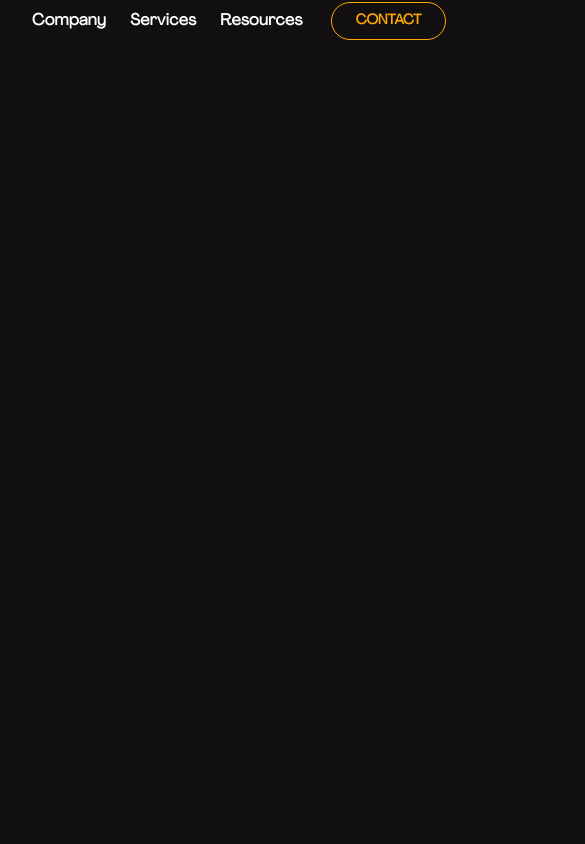
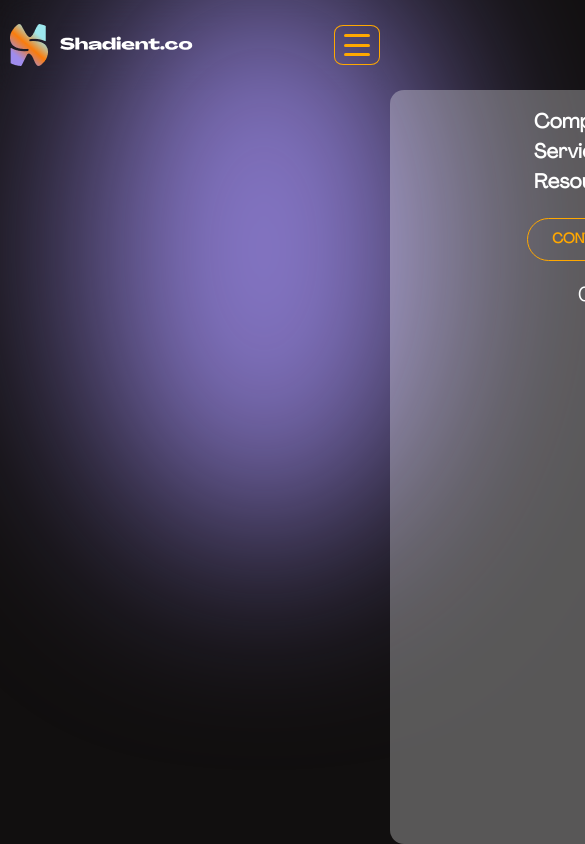
Before and after one commit to VladyslavOnishchenko/website-design, a website: page index.html in a window 390 px wide. Shown: the top 844 px of the page, 585 px wide, since content can reach past the window. Drawn offline with Linux system fonts and the light colour scheme.

Commit message:
Добавлен бургер-меAdded a burger menu and a click counter using JavaScript

```diff
--- /dev/null
+++ b/assets/js/burger.js
@@ -0,0 +1,6 @@
+const burger = document.querySelector('.header__burger');
+const menu = document.querySelector('.header__menu');
+
+burger.addEventListener('click', () => {
+    menu.classList.toggle('header__menu--open')
+})
--- /dev/null
+++ b/assets/js/counter.js
@@ -0,0 +1,10 @@
+const counter = document.querySelector ('.header__counter');
+const counterBtn = document.querySelector('.header__button');
+let count = 0;
+
+// console.log(counter, counterBtn);
+
+counterBtn.addEventListener('click', () =>{
+    count = count + 1;
+    counter.textContent = count;
+});
--- a/index.html
+++ b/index.html
@@ -4,8 +4,6 @@
     <meta charset="UTF-8"/>
     <meta name="viewport" content="width=device-width, initial-scale=1.0"/>
     <title>Shadient.co</title>
-<!--    <link rel="preconnect" href="https://fonts.googleapis.com"/>-->
-<!--    <link rel="preconnect" href="https://fonts.gstatic.com" crossorigin/>-->
     <link rel="stylesheet" href="assets/css/main.css"/>
 </head>
 <body class="body">
@@ -26,10 +24,18 @@
                         </ul>
                     </nav>
                     <button class="button button--secondary header__button">Contact</button>
+                    <span class="header__counter">0</span>
                 </div>
+                <button class="header__burger" aria-label="Menu" aria-expanded="false">
+                    <span></span>
+                    <span></span>
+                    <span></span>
+                </button>
             </div>
         </div>
     </header>
 </div>
+<script src="assets/js/burger.js"></script>
+<script src="assets/js/counter.js"></script>
 </body>
 </html>
--- a/src/scss/abstracts/_index.scss
+++ b/src/scss/abstracts/_index.scss
@@ -1 +1,2 @@
 @forward "variables";
+@forward "mixins";
--- a/src/scss/abstracts/_mixins.scss
+++ b/src/scss/abstracts/_mixins.scss
@@ -0,0 +1,39 @@
+@use "variables" as *;
+
+@mixin blob($color) {
+  content: "";
+  position: absolute;
+  background-color: $color;
+  border-radius: 50%;
+  filter: blur(100px);
+}
+
+@mixin hover{
+  transition: all 0.3s;
+
+  @media (hover: hover){
+    &:hover{
+      @content;
+    }
+  }
+}
+
+@mixin hover-link{
+  @include hover{
+    color: $color-accent;
+  }
+}
+
+@mixin hover-button{
+  @include hover{
+    background-color: $black;
+    color: $white;
+  }
+}
+
+@mixin hover-button-secondary{
+  @include hover{
+    background-color: $color-accent;
+    color: $black;
+  }
+}
--- a/src/scss/abstracts/_variables.scss
+++ b/src/scss/abstracts/_variables.scss
@@ -24,3 +24,5 @@
 
 //Size
 $container-width: 1440px;
+$tablet-width: 768px;
+$phone-width: 480px;
--- a/src/scss/components/_button.scss
+++ b/src/scss/components/_button.scss
@@ -8,28 +8,22 @@
   padding: 12px 24px;
   text-transform: uppercase;
   font-size: 14px;
-  line-height: 1.2;
   letter-spacing: 0;
   cursor: pointer;
-  border: transparent;
+  border: 1px solid transparent;
+  display: flex;
+  align-items: center;
+  justify-content: center;
 
-  transition: background-color 0.2s, color 0.2s;
+  @include hover-button;
 
-  &:hover {
-    background-color: $black;
-    color: $white;
-  }
 
   &--secondary{
     color: $color-accent;
     background-color: transparent;
     border: 1px solid $color-accent;
     padding: 10px 24px;
-
-    &:hover {
-      background-color: $color-accent;
-      color: $black;
-    }
+    @include hover-button-secondary;
   }
 
 }
--- a/src/scss/layout/_container.scss
+++ b/src/scss/layout/_container.scss
@@ -1,18 +1,19 @@
 @use "../base/index" as *;
-
+@use "../abstracts" as *;
 
 [class*="container"] {
   max-width: 1300px;
   margin: 0 auto;
   padding: 0 20px;
+
+
+  @media (max-width: $tablet-width) {
+    //max-width: 990px;
+    padding: 0 15px;
+  }
+
+  @media (max-width: $phone-width) {
+    //max-width: 1200px;
+    padding: 0 10px;
+  }
 }
-
-//  @media (min-width: $tablet) {
-//    max-width: 990px;
-//    padding: 0 15px;
-//  }
-//
-//  @media (min-width: $desktop) {
-//    max-width: 1200px;
-//    padding: 0 10px;
-//  }
--- a/src/scss/layout/_header.scss
+++ b/src/scss/layout/_header.scss
@@ -1,5 +1,28 @@
 @use "../abstracts" as *;
+
+.body {
+  overflow-x: hidden;
+}
+
 .header {
+  padding: 24px 0;
+  backdrop-filter: blur(18px);
+  background-color: rgba($black-soft, 0.4);
+  top: 0;
+  z-index: 100;
+  position: sticky;
+  //overflow: hidden;
+
+
+  &::before {
+    @include blob($purple);
+    width: 352px;
+    height: 597px;
+    z-index: -1;
+    top: -50px;
+    right: -50px;
+  }
+
 
   &__wrapper {
     display: flex;
@@ -17,19 +40,77 @@
     display: flex;
     align-items: center;
     gap: 16px;
+
+    @media (max-width: 750px) {
+      //display: none;
+      position: fixed;
+      top: 0;
+      left: 0;
+      height: calc(100vh - 90px);
+      width: 100%;
+      flex-direction: column;
+      padding: 18px 30px;
+      transform: translateX(100%);
+      margin-top: 90px;
+      background-color: rgba($white, 0.3);
+      //backdrop-filter: blur(15px);
+      transition: transform 0.3s;
+      border-radius: 14px;
+      font-size: 20px;
+      gap: 20px;
+    }
+    &--open{
+      @media(max-width: 750px) {
+        display: flex;
+        transform: translateX(0);
+        transition: transform 0.3s;
+      }
+    }
   }
 
   &__list {
     display: flex;
     font-weight: $fw-bold;
+    @media (max-width: 750px) {
+      flex-direction: column;
+  }
   }
 
-  &__link{
+  &__link {
     padding: 12px;
     line-height: 1.25;
+    @include hover-link;
   }
 
   &__button {
     padding: 10px 24px;
   }
+
+  &__burger {
+    display: none;
+
+    flex-direction: column;
+    justify-content: space-between;
+    align-items: center;
+    width: 46px;
+    height: 40px;
+    cursor: pointer;
+    padding: 8px;
+    border-radius: 20%;
+    border: 1px solid $color-accent;
+
+
+    @media (max-width: 750px) {
+    display: flex;
+  }
+
+    span {
+      display: block;
+      height: 3px;
+      width: 90%;
+      background-color: $color-accent;
+      border-radius: 12px;
+    }
+
+  }
 }
```
Also changed, not shown: assets/css/main.css, 1 other file.
